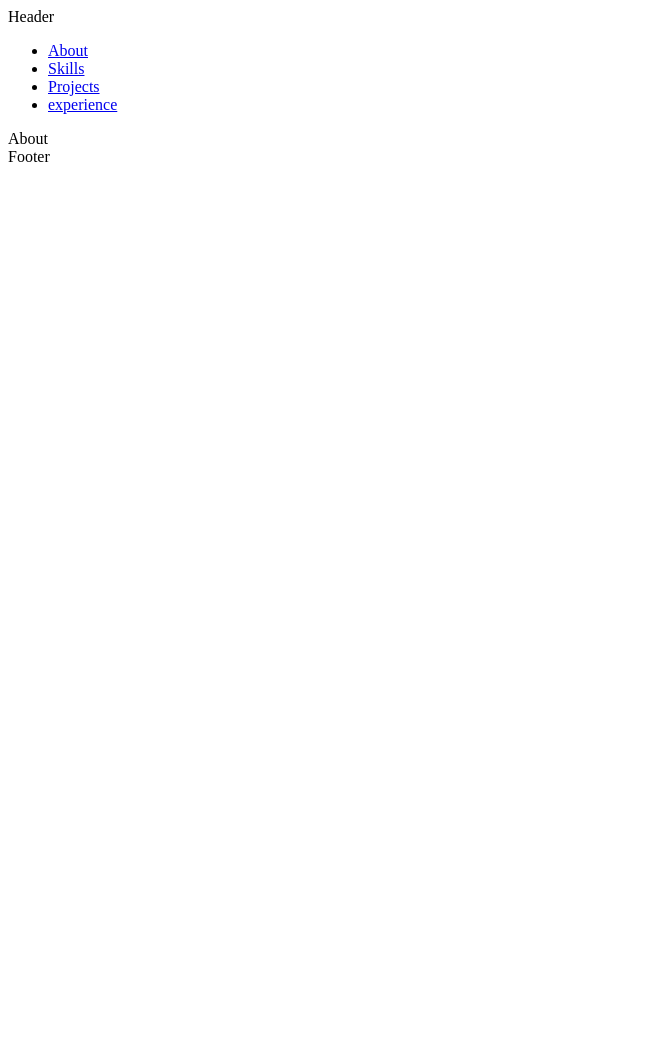
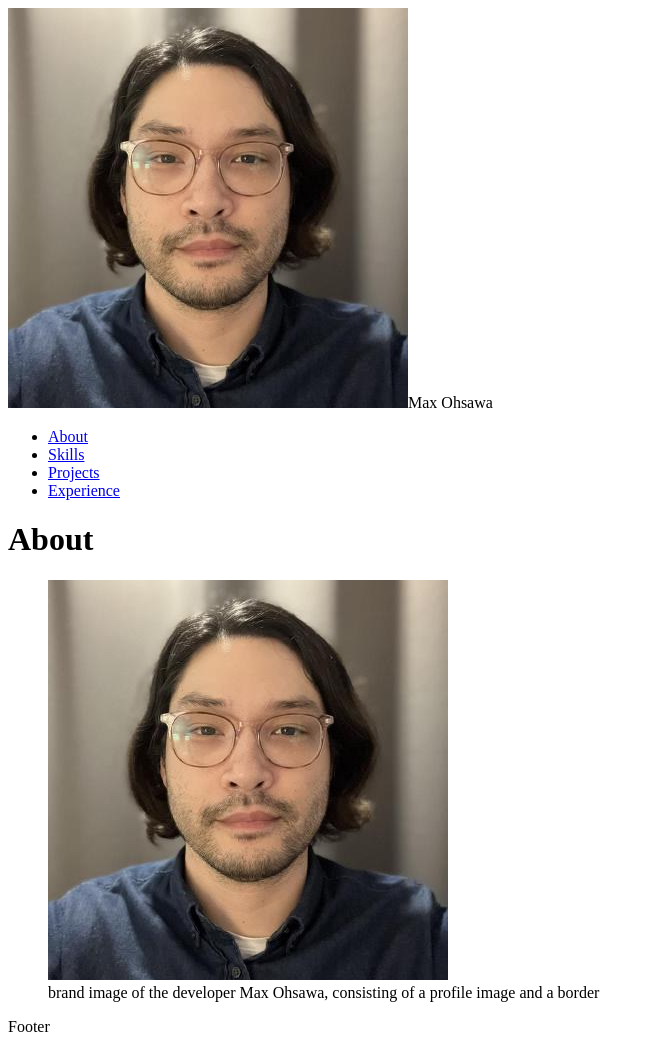
Before and after one commit to maxohsawa/maxohsawa.com, a React (Vite) app: page / in a window 1280 px wide. Shown: the whole page, without its empty margins (0-655 px from the left). Before the commit the page ends 800 px from the top, so only its background shows below. Built offline with nearby package versions, Linux system fonts and the light colour scheme.

Commit message:
adds profile to about section

```diff
--- /dev/null
+++ b/src/components/brand.jsx
@@ -0,0 +1,14 @@
+const Brand = () => {
+  return (
+    <>
+      <div>
+        <span>
+          <img src='/profile.jpg' />
+        </span>
+        <span>Max Ohsawa</span>
+      </div>
+    </>
+  )
+}
+
+export default Brand
--- a/src/components/header.jsx
+++ b/src/components/header.jsx
@@ -1,10 +1,13 @@
+import Brand from './brand'
 import Navbar from './navbar'
 
 const Header = () => {
   return (
     <>
-      <div>Header</div>
-      <Navbar />
+      <header >
+        <Brand />
+        <Navbar />
+      </header>
     </>
   )
 }
--- a/src/components/navbar.jsx
+++ b/src/components/navbar.jsx
@@ -58,7 +58,7 @@ const Navbar = () => {
                   : ""
                 }
             >
-              experience
+              Experience
             </NavLink>
           </li>
         </ul>
--- a/src/routes/about.jsx
+++ b/src/routes/about.jsx
@@ -1,6 +1,16 @@
 const About = () => {
   return (
-    <div>About</div>
+    <>
+      <main>
+        <h1>About</h1>
+        <figure>
+            <img src='/profile.jpg' />
+            <figcaption>
+              brand image of the developer Max Ohsawa, consisting of a profile image and a border
+            </figcaption>
+          </figure>
+      </main>
+    </>
   )
 }
 
```
Also changed, not shown: public/profile.jpg (added).
